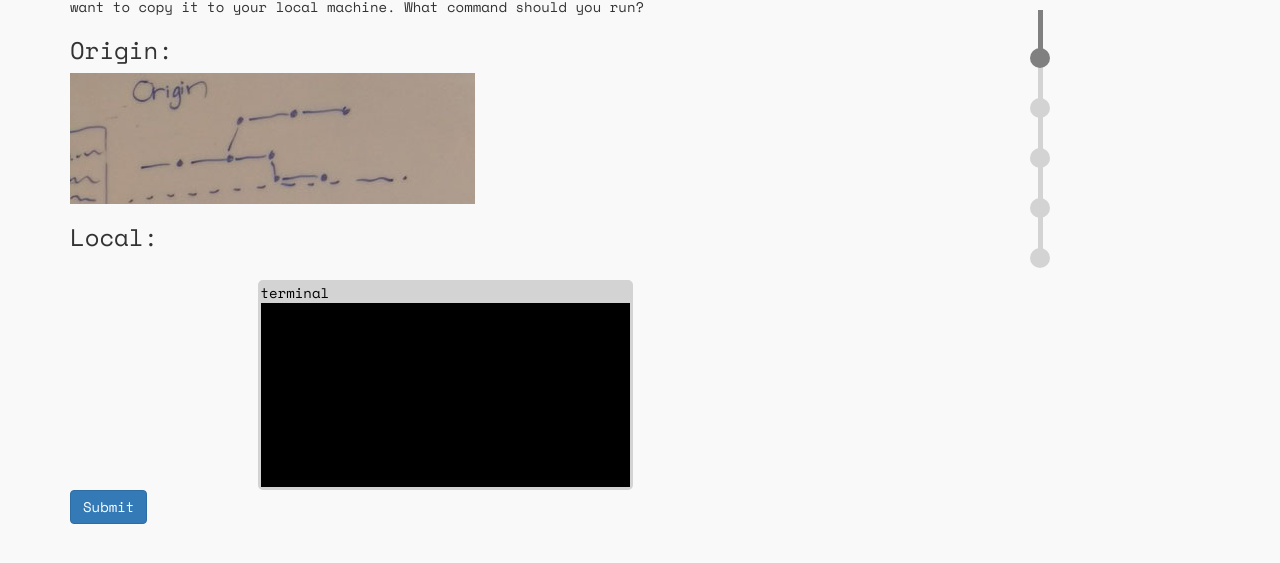
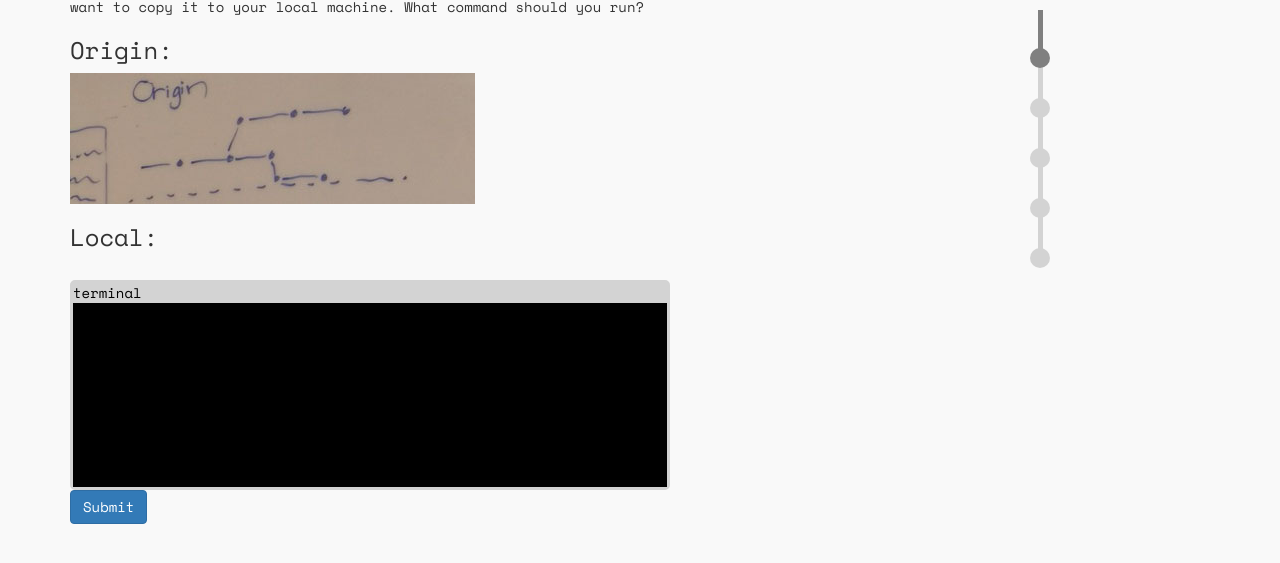
Before and after one commit to Jufebrown/gitgud, a website: page index.html in a window 1280 px wide. Shown: the part 93-656 px from the top of the page. Drawn offline with nearby package versions, Linux system fonts and the light colour scheme.

Commit message:
changed terminal margins

```diff
--- a/styles/style.css
+++ b/styles/style.css
@@ -68,11 +68,9 @@ body {
   flex-direction: column;
   justify-content: space-between;
   height: 15em;
-  width: 50%;
+  width: 80%;
   background-color: black;
   color: #00ff00;
-  margin-left: auto;
-  margin-right: auto;
   border: 3px solid lightgray;
   border-radius: 5px;
 }
```
Also changed, not shown: partials/challenges.html (line endings or trailing spaces).
